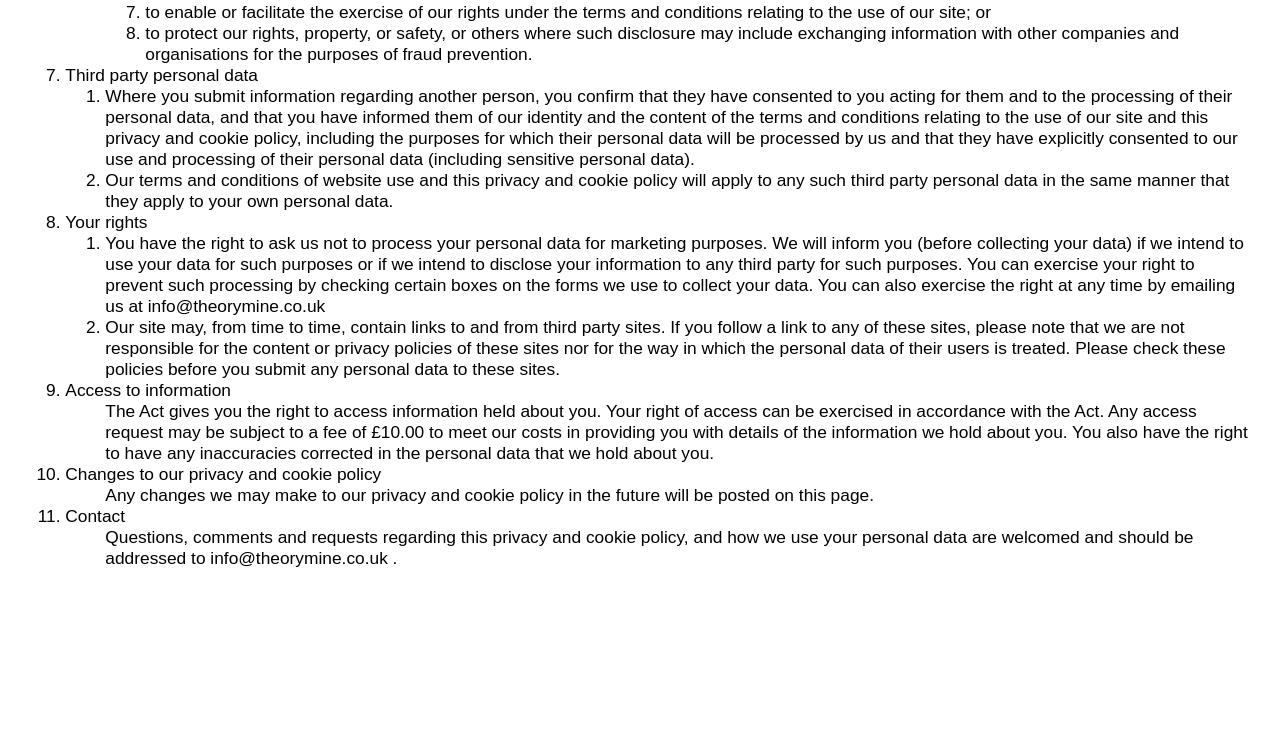
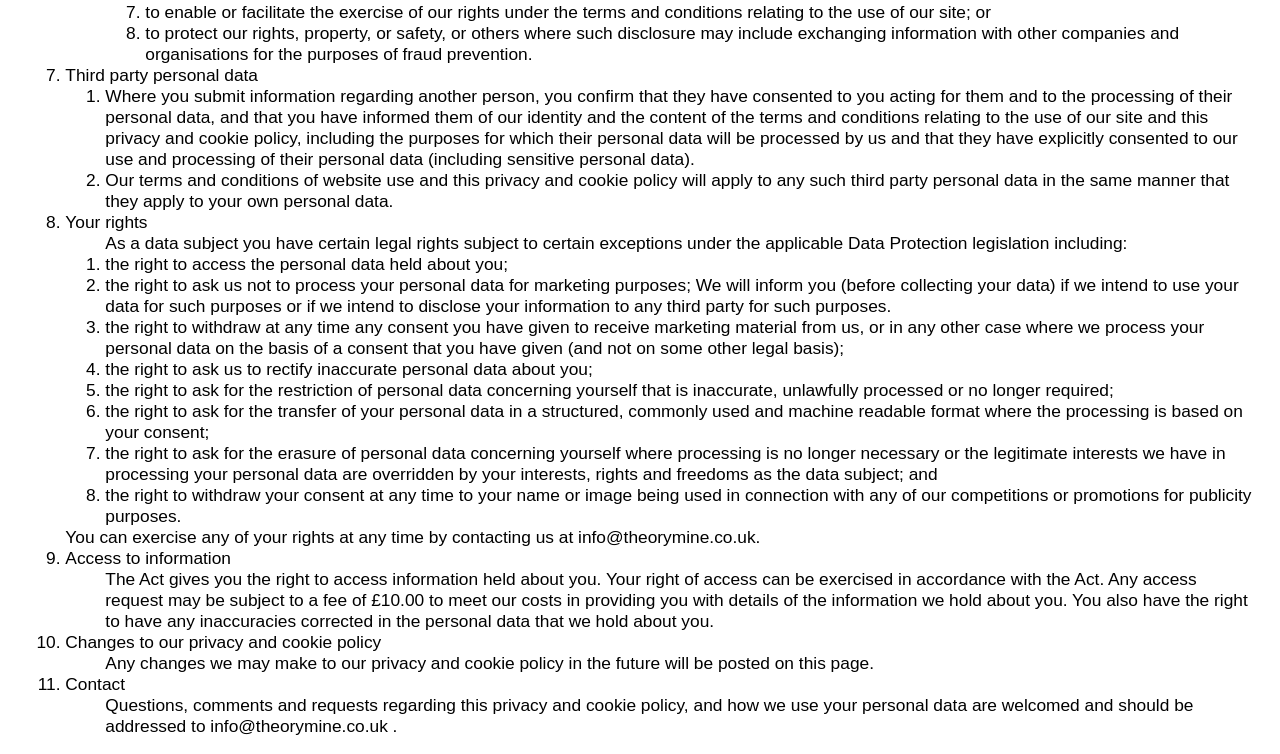
Before and after one commit to TheoryMine/theorymine-website, a PHP site: template pages/privacy.php in a window 1280 px wide. Shown: the part 2122-2876 px from the top of the page. Before the commit the page ends 2689 px from the top, so only its background shows below. Run offline with PHP 8.4, Linux system fonts and the light colour scheme; the template is opened without the code that fills it, so the values that code supplies are empty; the visitor is signed in with stand-in values (Sample User, id 1).

Commit message:
amended your rights session

```diff
--- a/pages/privacy.php
+++ b/pages/privacy.php
@@ -183,10 +183,31 @@ Third party personal data
 </li>
 <li>
 Your rights
-  <ol>
-  <li>You have the right to ask us not to process your personal data for marketing purposes.  We will inform you (before collecting your data) if we intend to use your data for such purposes or if we intend to disclose your information to any third party for such purposes.  You can exercise your right to prevent such processing by checking certain boxes on the forms we use to collect your data.  You can also exercise the right at any time by emailing us at info@theorymine.co.uk</li>
-  <li>Our site may, from time to time, contain links to and from third party sites.  If you follow a link to any of these sites, please note that we are not responsible for the content or privacy policies of these sites nor for the way in which the personal data of their users is treated. Please check these policies before you submit any personal data to these sites.</li>
-  </ol>
+<ol>
+As a data subject you have certain legal rights subject to certain exceptions under the applicable Data Protection legislation including:
+
+  <li>the right to access the personal data held about you;</li>
+  <li>the right to ask us not to process your personal data for marketing
+    purposes;  We will inform you (before collecting your data) if we intend to use your data for such purposes or if we intend to disclose your information to any third party for such purposes. </li>
+  <li>the right to withdraw at any time any consent you have given to
+    receive marketing material from us, or in any other case where we
+    process your personal data on the basis of a consent that you have
+    given (and not on some other legal basis);</li>
+  <li>the right to ask us to rectify inaccurate personal data about you;</li>
+  <li>the right to ask for the restriction of personal data concerning
+    yourself that is inaccurate, unlawfully processed or no longer required;</li>
+  <li>the right to ask for the transfer of your personal data in a
+    structured, commonly used and machine readable format where the
+    processing is based on your consent;</li>
+  <li>the right to ask for the erasure of personal data concerning
+    yourself where processing is no longer necessary or the legitimate
+    interests we have in processing your personal data are overridden by
+    your interests, rights and freedoms as the data subject; and</li>
+  <li>the right to withdraw your consent at any time to your name or image
+    being used in connection with any of our competitions or promotions
+    for publicity purposes.</li>
+</ol>
+You can exercise any of your rights at any time by contacting us at info@theorymine.co.uk.
 </li>
 <li>
 Access to information
```
